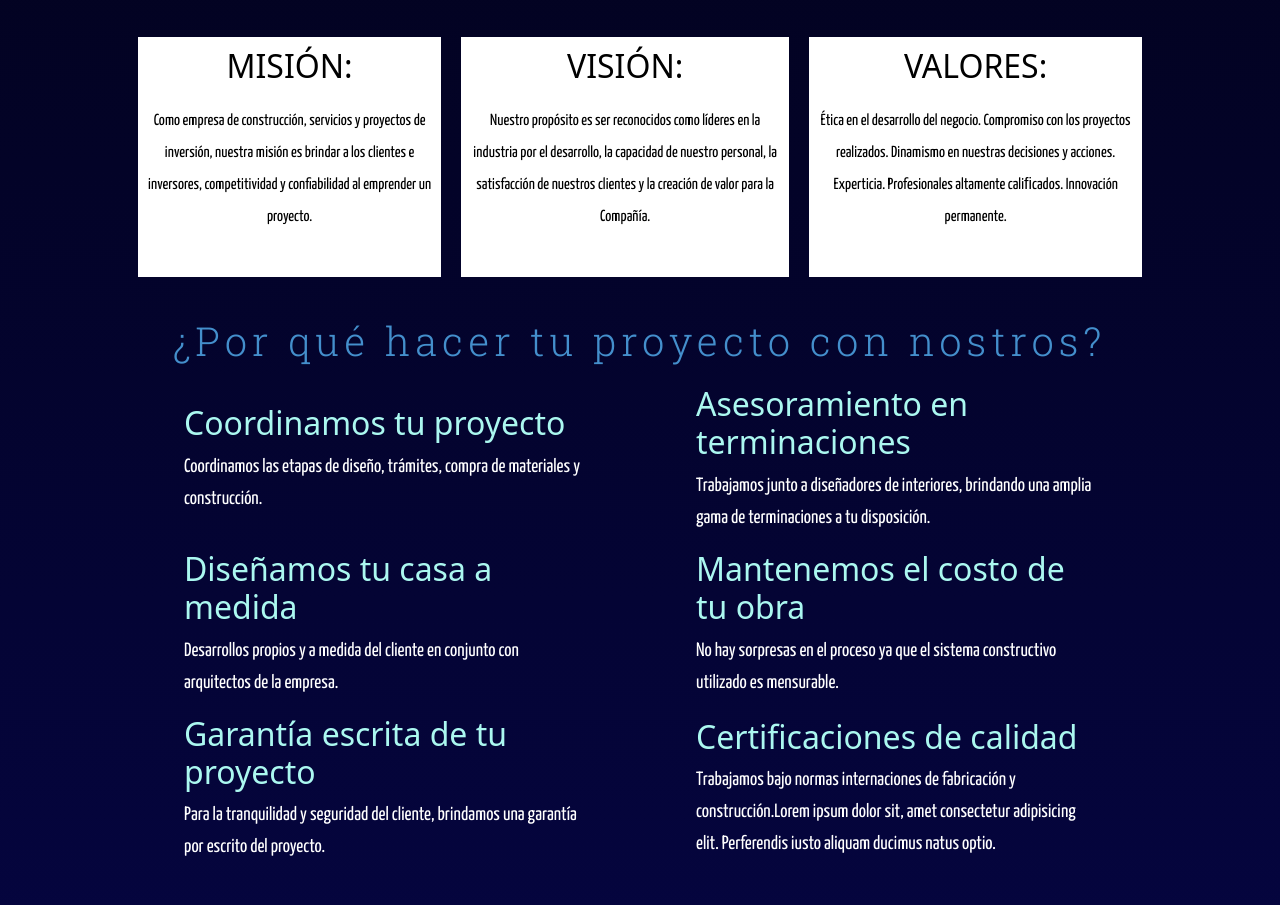
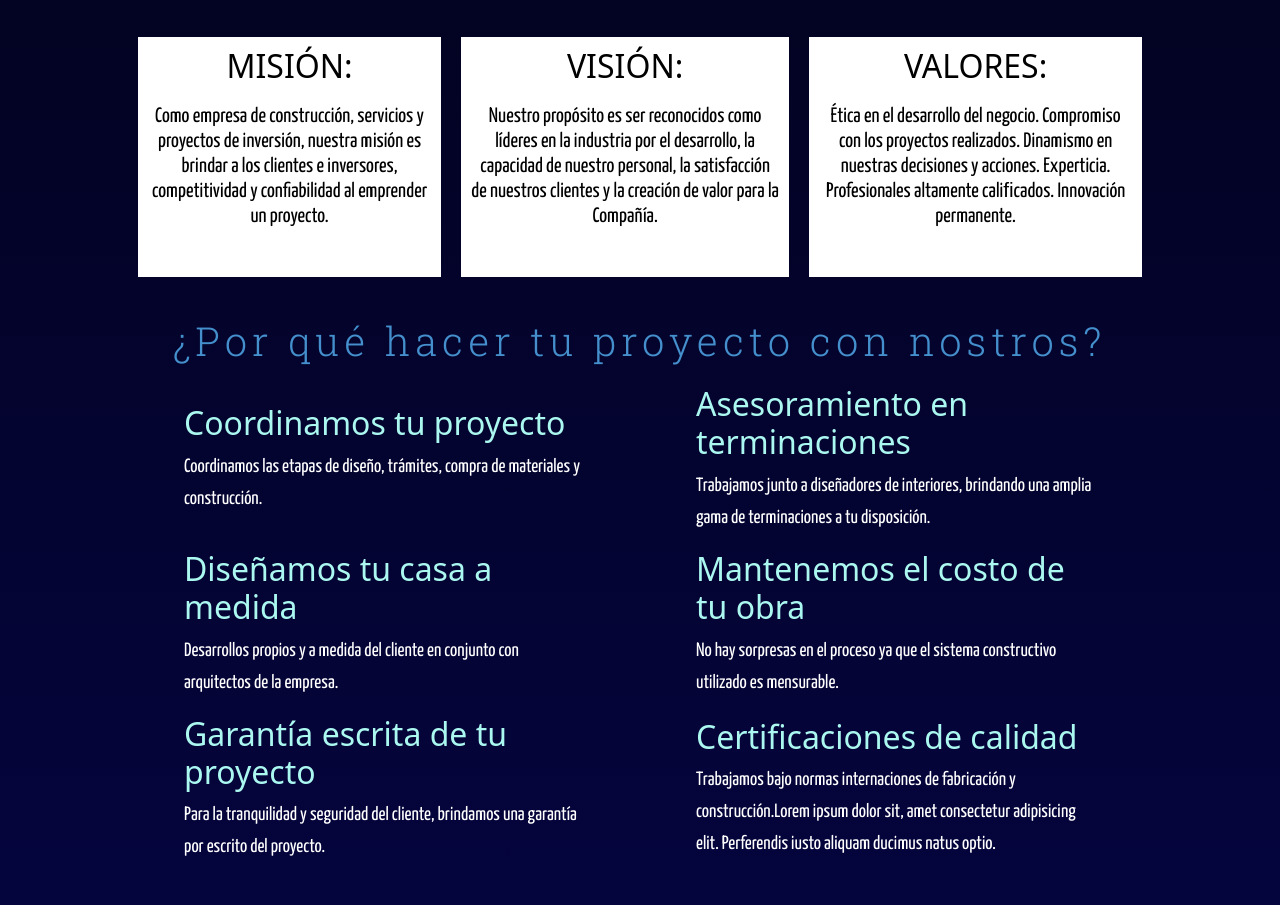
Before and after one commit to javimiglie/Constructora-Eiffel, a website: page index.html in a window 1280 px wide. Shown: the part 1153-2058 px from the top of the page. Drawn offline with nearby package versions, Linux system fonts and the light colour scheme.

Commit message:
más cambios

```diff
--- a/scss/_index.scss
+++ b/scss/_index.scss
@@ -39,8 +39,8 @@
                             div {
                                 p {
                                     font-family: 'Yanone Kaffeesatz', sans-serif;
-                                    line-height: 2;
-                                    font-size: 1.5;
+                                    line-height: 1.2em;
+                                    font-size: 1.3em;
                                     color: black;
                                     margin: 10px 10px;
                                 }
@@ -60,8 +60,8 @@
                             div {
                                 p {
                                     font-family: 'Yanone Kaffeesatz', sans-serif;
-                                    line-height: 2;
-                                    font-size: 1.5;
+                                    line-height: 1.2em;
+                                    font-size: 1.3em;
                                     color: black;
                                     margin: 10px 10px;
                                 }
@@ -81,8 +81,8 @@
                             div {
                                 p {
                                     font-family: 'Yanone Kaffeesatz', sans-serif;
-                                    line-height: 2;
-                                    font-size: 1.5;
+                                    line-height: 1.2em;
+                                    font-size: 1.3em;
                                     color: black;
                                     margin: 10px 10px;
                                 }
```
Also changed, not shown: css/estilo.css.
